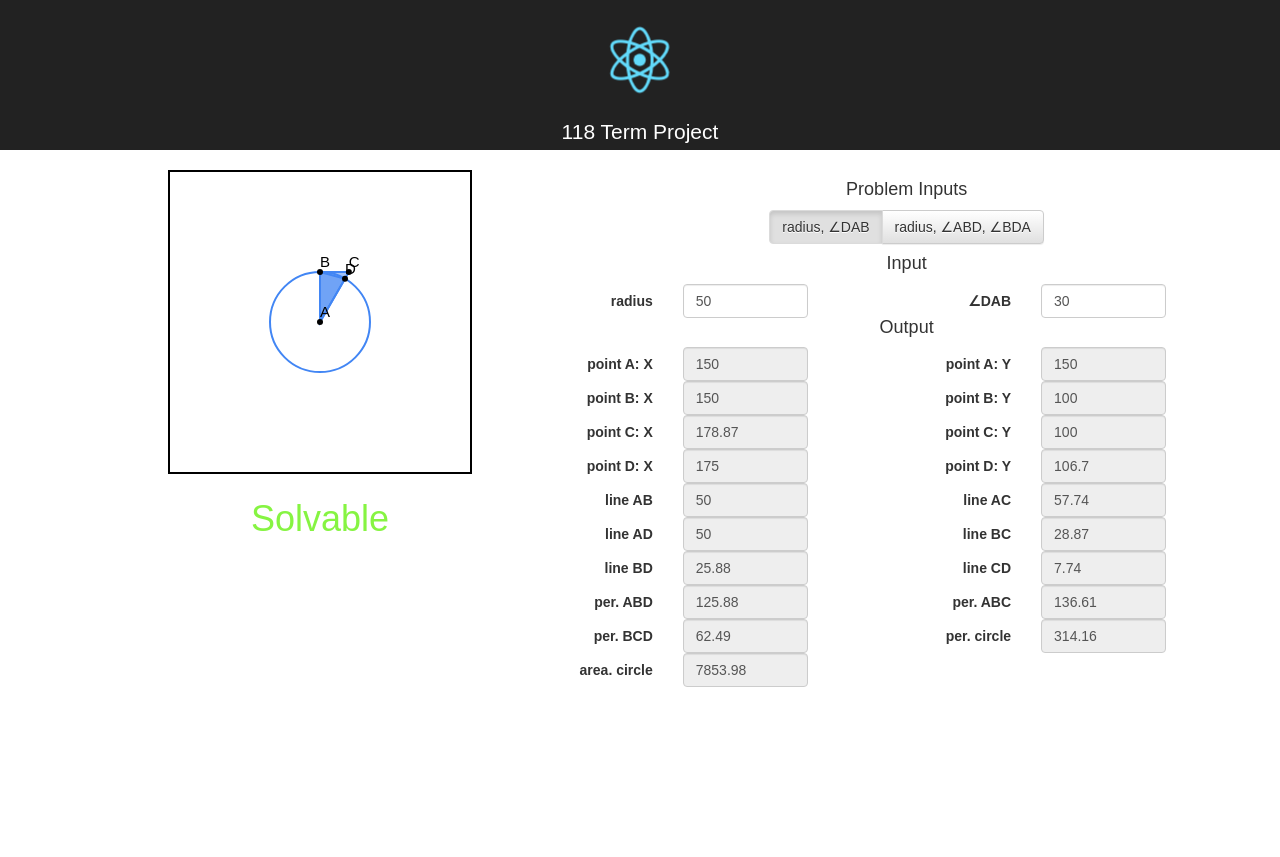
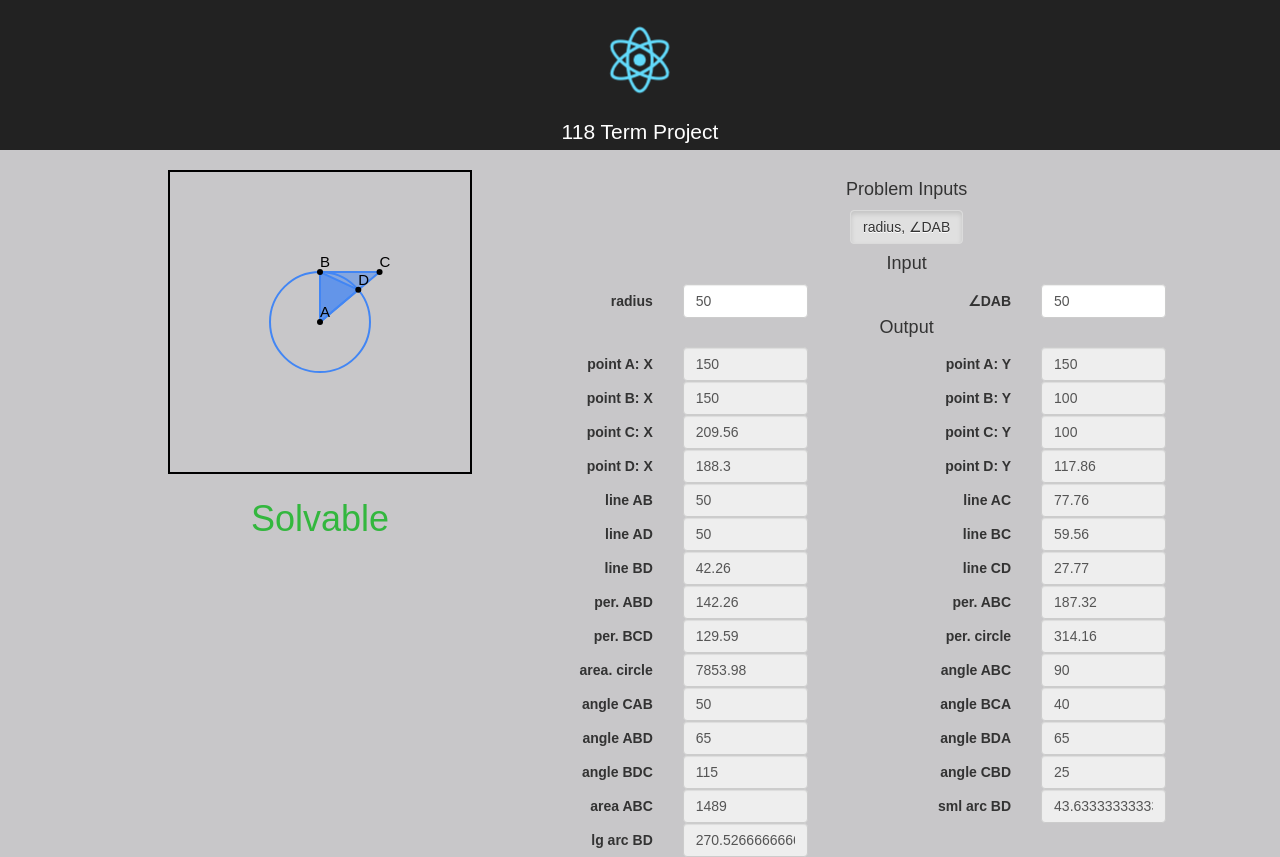
Before and after one commit to wscotten/118termProject, a React (Create React App) app: page / in a window 1280 px wide. Before the commit the page ends 800 px from the top, so only its background shows below. Built offline with nearby package versions, Linux system fonts and the light colour scheme.

Commit message:
more changes

```diff
--- a/src/app/Canvas.jsx
+++ b/src/app/Canvas.jsx
@@ -34,63 +34,7 @@ class CanvasContainer extends PureComponent {
     context.lineWidth=2;
     context.fillStyle = 'rgba(66, 134, 244, 0.5)';
     context.strokeStyle = 'rgb(66, 134, 244)';
-
-    if (selectedProblem === 'asdradius, &#8736;ABD, &#8736;BDA') {
-      // draw triangle
-      context.beginPath();
-      context.arc(150, 150, 3, 0, 360, 0);
-      context.fillText('A', 150, 145);
-      context.fill();
-      context.closePath();
-
-      context.beginPath();
-      context.arc(pointB_X, pointB_Y, 3, 0, 360, 0);
-      context.fillText('B', pointB_X, pointB_Y - 5);
-      context.fill();
-      context.closePath();
-
-      context.beginPath();
-      context.arc(pointC_X, pointC_Y, 3, 0, 360, 0);
-      context.fillText('C', pointC_X, pointC_Y - 5);
-      context.fill();
-      context.closePath();
-
-      context.beginPath();
-      context.arc(pointC_X, pointC_Y, 3, 0, 360, 0);
-      context.fillText('C', pointC_X, pointC_Y - 5);
-      context.fill();
-      context.closePath();
-
-      context.beginPath();
-      context.arc(pointD_X, pointD_Y, 3, 0, 360, 0);
-      context.fillText('D', pointD_X, pointD_Y - 5);
-      context.fill();
-      context.closePath();
-      //Triangle ABC
-      context.beginPath();
-      context.lineWidth=2;
-      context.moveTo(pointA_X, pointA_Y);
-      context.lineTo(pointB_X, pointB_Y);
-      context.lineTo(pointC_X, pointC_Y);
-      context.closePath();
-      context.stroke();
-      //Triangle ABD
-      context.beginPath();
-      context.lineWidth=2;
-      context.moveTo(pointA_X, pointA_Y);
-      context.lineTo(pointB_X, pointB_Y);
-      context.lineTo(pointD_X, pointD_Y);
-      context.closePath();
-      context.stroke();
-      context.fill();
-      // draw circle
-      context.beginPath();
-      context.arc(pointA_X, pointA_Y, radius, 0, 360, 0);
-      context.stroke();
-      context.closePath();
-    } else {
-      drawInputSet1(context, radius, angleDAB);
-    }
+    drawInputSet1(context, radius, angleDAB);
   }
 
   render() {
@@ -104,7 +48,7 @@ class CanvasContainer extends PureComponent {
         />
         {
           this.props.isSolvable
-            ? <h1 style={{ color: '#86f442' }}>Solvable</h1>
+            ? <h1 style={{ color: '#33b73e' }}>Solvable</h1>
             : <h1 style={{ color: '#f44141' }}>Unsolvable</h1>
         }
       </div>
--- a/src/app/Form.jsx
+++ b/src/app/Form.jsx
@@ -1,6 +1,6 @@
 import React, { PureComponent } from 'react';
 import { connect } from 'react-redux';
-import { Form as BootstrapForm, FormGroup, Col, FormControl, ControlLabel, ToggleButtonGroup, ToggleButton } from 'react-bootstrap';
+import { Form as BootstrapForm } from 'react-bootstrap';
 import Input from './components/Input';
 import ProblemSelector from './components/ProblemSelector';
 import update from './components/Input/actions';
@@ -15,16 +15,21 @@ import {
   getLineBC,
   getLineBD,
   getLineCD,
-  distance,
   perimeterABD,
   perimeterABC,
   perimeterBCD,
   perimeterCircle,
   areaCircle,
-  thirdCoordFromAngleAndRadius,
-  tangentPointFromRadiusAndD,
-  thirdCoordFromAngleAndRadius2,
-  tangentPointFromRadiusAndD2,
+  angleABC,
+  angleCAB,
+  angleBCA,
+  angleABD,
+  angleBDA,
+  angleBDC,
+  angleCBD,
+  areaABC,
+  smallArcBD,
+  largeArcBD,
 } from './utils/geometryEquations';
 import isSolvable from './utils/isSolvable';
 
@@ -36,27 +41,39 @@ class FormContainer extends PureComponent {
       radius,
       angleDAB,
     } = this.props.inputFields;
-    const isSolvable = this.props.isSolvable;
-    const selectedProblem = this.props.selectedProblem;
-    const pointA_X = this.props.pointA_X;
-    const pointA_Y = this.props.pointA_Y;
-    const pointB_X = this.props.pointB_X;
-    const pointB_Y = this.props.pointB_Y;
-    const pointC_X = this.props.pointC_X;
-    const pointC_Y = this.props.pointC_Y;
-    const pointD_X = this.props.pointD_X;
-    const pointD_Y = this.props.pointD_Y;
-    const lineAB = this.props.lineAB;
-    const lineAC = this.props.lineAC;
-    const lineAD = this.props.lineAD;
-    const lineBC = this.props.lineBC;
-    const lineBD = this.props.lineBD;
-    const lineCD = this.props.lineCD;
-    const perimeterABD = this.props.perimeterABD;
-    const perimeterABC = this.props.perimeterABC;
-    const perimeterBCD = this.props.perimeterBCD;
-    const perimeterCircle = this.props.perimeterCircle;
-    const areaCircle = this.props.areaCircle;
+    const {
+      isSolvable,
+      selectedProblem,
+      pointA_X,
+      pointA_Y,
+      pointB_X,
+      pointB_Y,
+      pointC_X,
+      pointC_Y,
+      pointD_X,
+      pointD_Y,
+      lineAB,
+      lineAC,
+      lineAD,
+      lineBC,
+      lineBD,
+      lineCD,
+      perimeterABD,
+      perimeterABC,
+      perimeterBCD,
+      perimeterCircle,
+      areaCircle,
+      angleABC,
+      angleCAB,
+      angleBCA,
+      angleABD,
+      angleBDA,
+      angleBDC,
+      angleCBD,
+      areaABC,
+      smallArcBD,
+      largeArcBD,
+    } = this.props;
     return (
       <BootstrapForm horizontal>
         <h4>Problem Inputs</h4>
@@ -168,24 +185,58 @@ class FormContainer extends PureComponent {
               disabled
               currentInput={areaCircle}
             />
+            <Input
+              name="angle ABC"
+              disabled
+              currentInput={angleABC}
+            />
+            <Input
+              name="angle CAB"
+              disabled
+              currentInput={angleCAB}
+            />
+            <Input
+              name="angle BCA"
+              disabled
+              currentInput={angleBCA}
+            />
+            <Input
+              name="angle ABD"
+              disabled
+              currentInput={angleABD}
+            />
+            <Input
+              name="angle BDA"
+              disabled
+              currentInput={angleBDA}
+            />
+            <Input
+              name="angle BDC"
+              disabled
+              currentInput={angleBDC}
+            />
+            <Input
+              name="angle CBD"
+              disabled
+              currentInput={angleCBD}
+            />
+            <Input
+              name="area ABC"
+              disabled
+              currentInput={areaABC}
+            />
+            <Input
+              name="sml arc BD"
+              disabled
+              currentInput={smallArcBD}
+            />
+            <Input
+              name="lg arc BD"
+              disabled
+              currentInput={largeArcBD}
+            />
           </div>
         }
-
-        {/* <Input name="&#8736;ABD" currentInput={angleABD} inputTyped={this.handleChange} field="angleABD" />
-        <Input name="&#8736;ACB" currentInput={angleACB} inputTyped={this.handleChange} field="angleACB" />
-        <Input name="&#8736;ADB" currentInput={angleADB} inputTyped={this.handleChange} field="angleADB" />
-        <Input name="&#8736;BAD" currentInput={angleBAD} inputTyped={this.handleChange} field="angleBAD" />
-        <Input name="&#8736;BDC" currentInput={angleBDC} inputTyped={this.handleChange} field="angleBDC" />
-        <Input name="&#8736;CBD" currentInput={angleCBD} inputTyped={this.handleChange} field="angleCBD" />
-        <Input name="sml arc BD" disabled currentInput={this.props.smallArcBD} field="smallArcBD" />
-        <Input name="lg arc BD" disabled currentInput={this.props.largeArcBD} field="largeArcBD" />
-        <Input name="area ABD" disabled currentInput={this.props.areaABD} field="areaABD" />
-        <Input name="area ABC" disabled currentInput={this.props.areaABC} field="areaABC" />
-        <Input name="area BDC" disabled currentInput={this.props.areaBDC} field="areaBDC" />
-        <Input name="area circle" disabled currentInput={this.props.areaCircle} field="areaCircle" />
-        <h4>Output</h4>
-
-        /> */}
       </BootstrapForm>
     );
   }
@@ -213,6 +264,16 @@ const mapStateToProps = state => ({
   perimeterBCD: perimeterBCD(state.inputFields),
   perimeterCircle: perimeterCircle(state.inputFields.radius),
   areaCircle: areaCircle(state.inputFields),
+  angleABC: angleABC(),
+  angleCAB: angleCAB(state.inputFields),
+  angleBCA: angleBCA(state.inputFields),
+  angleABD: angleABD(state.inputFields),
+  angleBDA: angleBDA(state.inputFields),
+  angleBDC: angleBDC(state.inputFields),
+  angleCBD: angleCBD(state.inputFields),
+  areaABC: areaABC(state.inputFields),
+  smallArcBD: smallArcBD(state.inputFields),
+  largeArcBD: largeArcBD(state.inputFields),
   selectedProblem: state.selectedProblem,
 });
 
--- a/src/app/components/Input/actions.js
+++ b/src/app/components/Input/actions.js
@@ -1,5 +1,8 @@
-export default (field, value) => ({
-  type: 'UPDATE_INPUT',
-  field,
-  payload: Number(value),
-});
+export default (field, value) => {
+  if (isNaN(value) || value < 0 || value.length > 4) return { type: 'DONT_UPDATE' };
+  return {
+    type: 'UPDATE_INPUT',
+    field,
+    payload: Number(value),
+  };
+};
--- a/src/app/components/Input/reducer.js
+++ b/src/app/components/Input/reducer.js
@@ -1,6 +1,6 @@
 const initialData = {
   radius: 50,
-  angleDAB: 30,
+  angleDAB: 50,
 };
 
 const inputReducer = (inputFields = initialData, { type, field, payload }) => {
--- a/src/app/components/ProblemSelector/index.js
+++ b/src/app/components/ProblemSelector/index.js
@@ -15,7 +15,6 @@ class Container extends PureComponent {
           onChange={this.handleChange}
         >
           <ToggleButton value={'radius, &#8736;DAB'}>radius, &#8736;DAB</ToggleButton>
-          <ToggleButton value={'radius, &#8736;A, &#8736;B'}>radius, &#8736;ABD, &#8736;BDA</ToggleButton>
         </ToggleButtonGroup>
     );
   }
--- a/src/app/utils/geometryEquations.js
+++ b/src/app/utils/geometryEquations.js
@@ -53,6 +53,22 @@ export const perimeterBCD = inputFields =>
 export const perimeterCircle = radius => (Number(radius) * 2 * Math.PI).toFixed(2);
 export const areaCircle = ({ radius }) => (radius * radius * Math.PI).toFixed(2);
 
+export const angleABC = () => 90;
+export const angleCAB = inputFields => inputFields.angleDAB;
+export const angleBCA = inputFields => 90 - inputFields.angleDAB;
+export const angleABD = inputFields => (180 - inputFields.angleDAB) / 2;
+export const angleBDA = inputFields => (180 - inputFields.angleDAB) / 2;
+export const angleCBD = inputFields => 90 - angleABD(inputFields);
+export const angleBDC = inputFields => 180 - angleCBD(inputFields) - angleBCA(inputFields);
+
+export const areaABC = inputFields => 0.5 * getLineAB(inputFields) * getLineBC(inputFields);
+
+export const smallArcBD = inputFields =>
+  (inputFields.angleDAB / 360) * perimeterCircle(inputFields.radius);
+
+export const largeArcBD = inputFields =>
+  perimeterCircle(inputFields.radius) - smallArcBD(inputFields);
+
 export const thirdCoordFromAngleAndRadius = (x1, y1, radius, degrees) => {
   const angle = ((2 * Math.PI * degrees) / 360);
   return {
--- a/src/app/utils/isSolvable.js
+++ b/src/app/utils/isSolvable.js
@@ -1,15 +1,17 @@
+import { getPointC } from './geometryEquations';
+
 export default (selectedProblem, inputFields) => {
   switch (selectedProblem) {
     case 'radius, &#8736;DAB': {
       if (
-        inputFields &&
-        inputFields.radius < 150 &&
-        inputFields.angleDAB > 0 &&
-        inputFields.angleDAB < 360
+        getPointC(inputFields)[0] > 300 ||
+        getPointC(inputFields)[0] < 0 ||
+        getPointC(inputFields)[1] > 300 ||
+        getPointC(inputFields)[1] < 0
       ) {
-        return true;
+        return false;
       }
-      return false;
+      return true;
     }
     default:
       return false;
--- a/src/index.css
+++ b/src/index.css
@@ -2,4 +2,5 @@ body {
   margin: 0;
   padding: 0;
   font-family: sans-serif;
+  background-color: #c8c7c9;
 }
```
